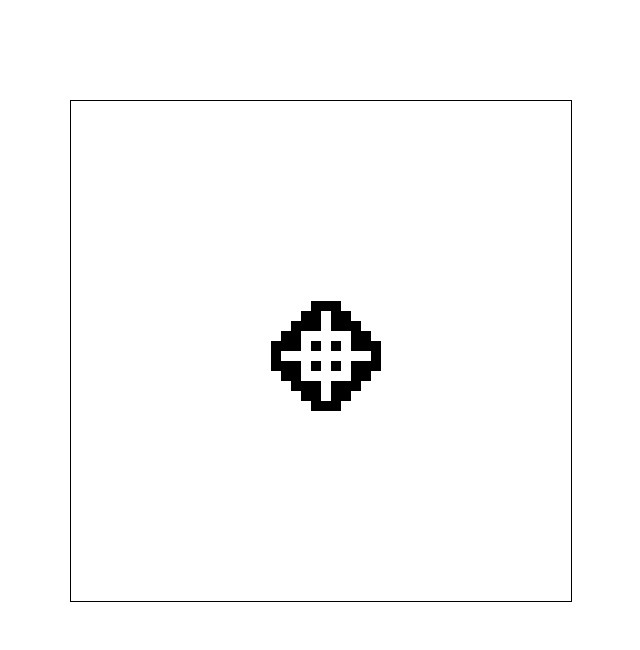
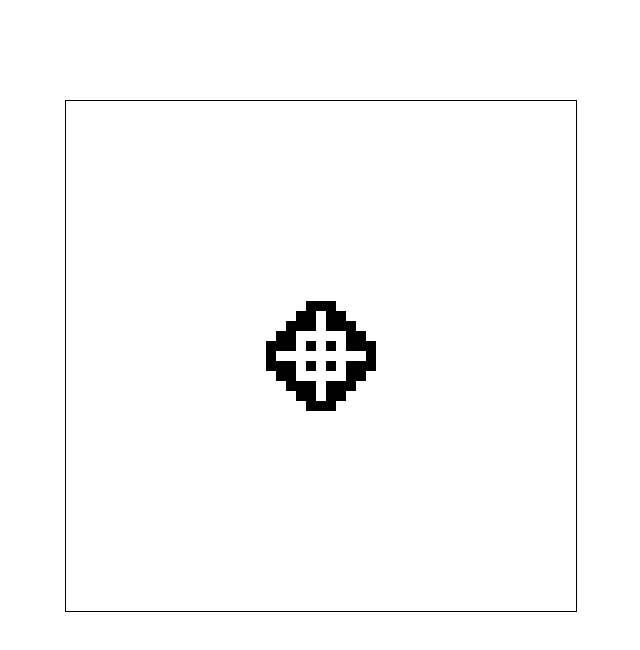
Before and after one commit to jvnlwn/conwaysgameoflife, a plain HTML site: page index.html in a window 1280 px wide. Shown: the whole page, without its empty margins (319-959 px from the left). Drawn offline with Linux system fonts and the light colour scheme.

Commit message:
tweaked visuals

```diff
--- a/scripts/main.js
+++ b/scripts/main.js
@@ -10,7 +10,7 @@
 // A tick is the transition from one generation to the next.
 
 $(document).ready(function () {
-    life.makeCells(500, 500, 10);
+    life.makeCells(510, 510, 10);
     life.neighbourfy();
     life.chooseSetup(life.setups[0])
     life.cycle();
--- a/styles/main.css
+++ b/styles/main.css
@@ -1,6 +1,6 @@
 #life {
-    width: 500px;
-    height: 500px;
+    width: 510px;
+    height: 510px;
     margin: 100px auto 0;
     border: 1px solid #000;
 }
```
